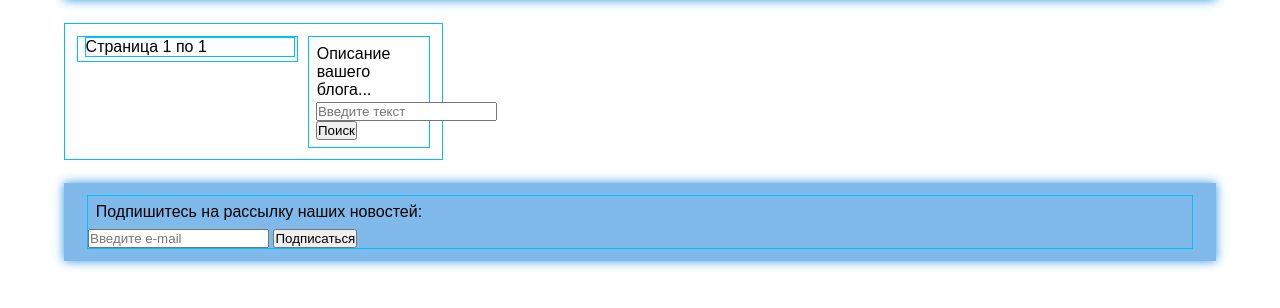
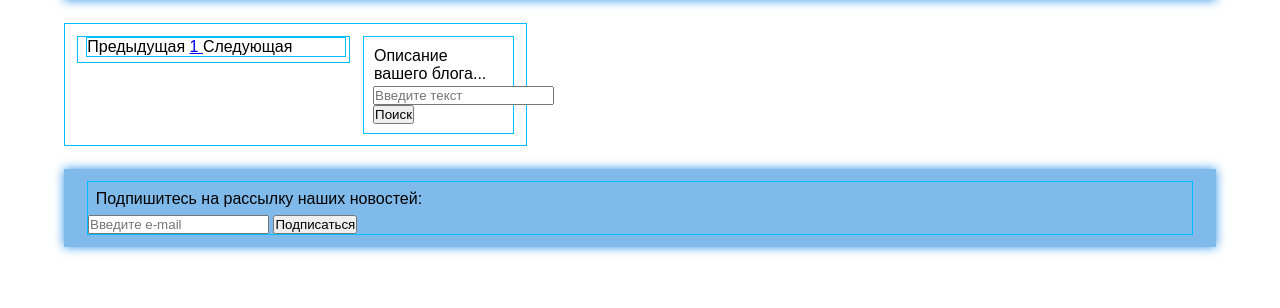
Before and after one commit to KarelinIvan/mysite, a Django app: page / in a window 1280 px wide. Shown: the part 90-398 px from the top of the page. Run offline with Django 5.2, Linux system fonts and the light colour scheme; tables that the repository leaves empty hold one stand-in row (values such as "Sample post").

Commit message:
32-й изменение шаблона pagination.html

```diff
--- a/blog/templates/blog/pagination.html
+++ b/blog/templates/blog/pagination.html
@@ -3,13 +3,23 @@
 <div class="pagin">
     <span class="step-links">
         {% if page_obj.has_previous %}
-            <a href="?page={{ page_obj.previous_page_number }}">Назад</a>
+            <a href="?page={{ page_obj.previous_page_number }}">Предыдущая</a>
+        {% else %}
+            <a>Предыдущая</a>
         {% endif %}
-        <span class="current">
-            Страница {{ page_obj.number }} по {{ page_obj.paginator.num_pages }}
-        </span>
+
+        {% for i in page_obj.paginator.page_range %}
+          {% if page_obj.number == i %}
+            <a href="#">{{ i }} </a>
+          {% else %}
+            <a href="?page={{ i }}">{{ i }}</a>
+          {% endif %}
+        {% endfor %}
+
         {% if page_obj.has_next %}
-            <a href="?page={{ page_obj.next_page_number }}">Вперед</a>
+          <a href="?page={{ page_obj.next_page_number }}">Следующая</a>
+        {% else %}
+          <a>Следующая</a>
         {% endif %}
     </span>
 </div>
```
Also changed, not shown: README.md.
